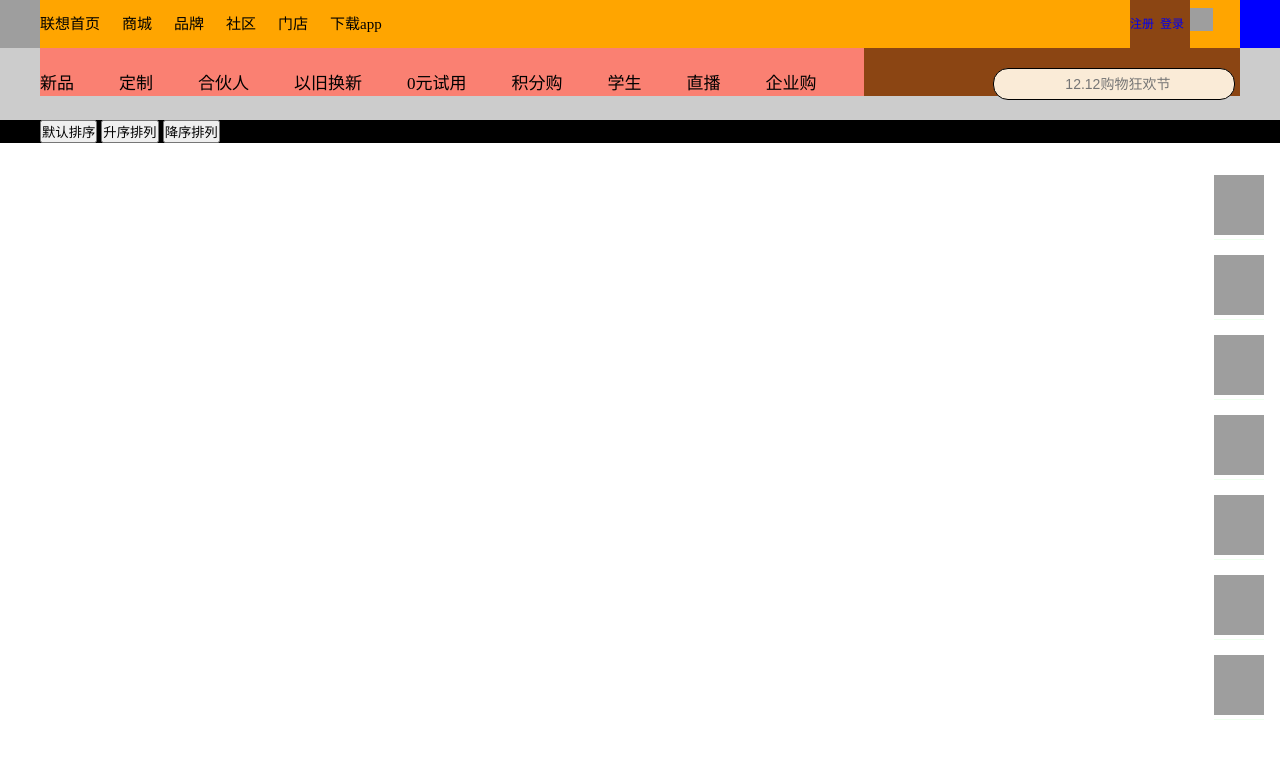
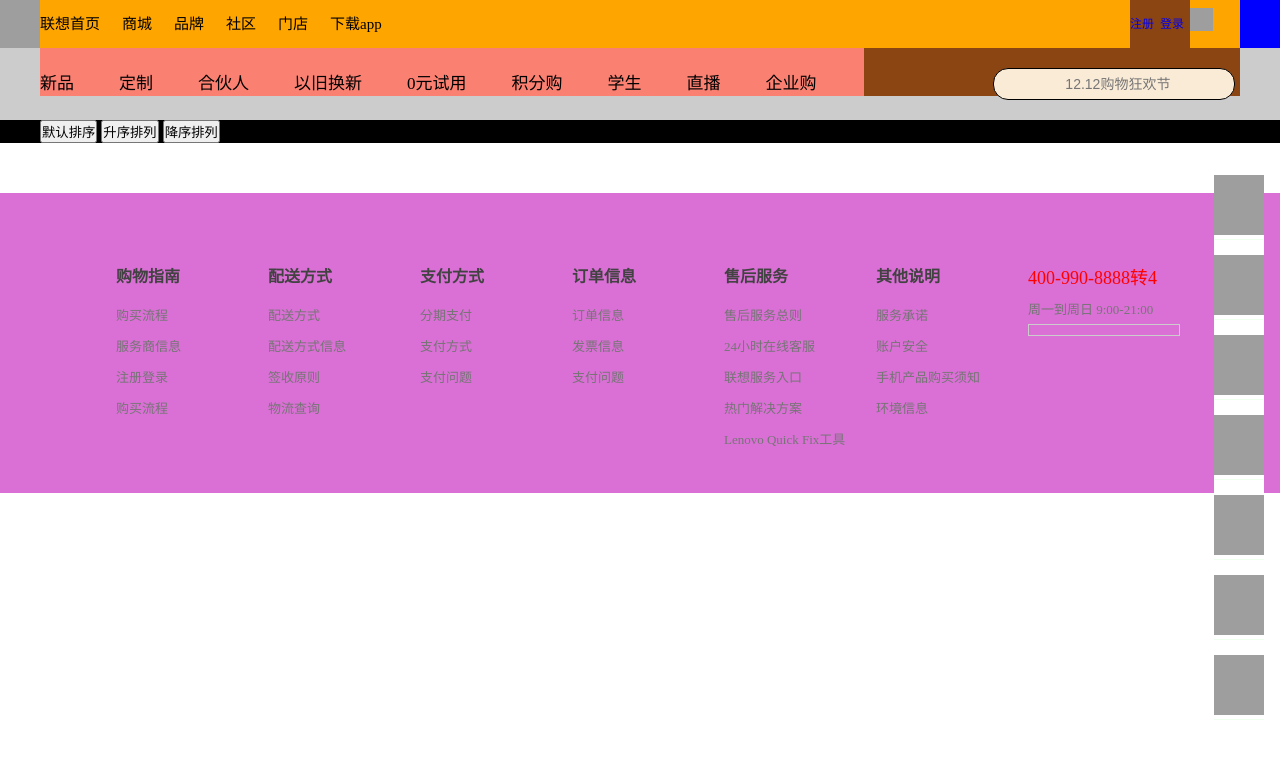
Before and after one commit to limai1995/lenovo2020, a PHP site: page /list.html in a window 1280 px wide. Shown: the top 759 px of the page. Run offline with PHP 8.4, Linux system fonts and the light colour scheme; grey boxes are pictures that could not be loaded.

Commit message:
12.18提交联想

```diff
--- a/src/cart.html
+++ b/src/cart.html
@@ -123,6 +123,10 @@
                                 <b></b>
                             </div>
                         </div>
+
+                    </div>
+                    <div id="price-end">
+                        <a href="javascript:;">去结算</a>
                     </div>
                 </div>
             </div>
--- a/src/list.html
+++ b/src/list.html
@@ -95,6 +95,62 @@
             </div>
         </div>
     </div>
+
+
+    <div id="footer">
+        <div class="footer-c">
+            <ul>
+                <li>
+                    <p>购物指南</p>
+                    <p>购买流程</p>
+                    <p>服务商信息</p>
+                    <p>注册登录</p>
+                    <p>购买流程</p>
+                </li>
+                <li>
+                    <p>配送方式</p>
+                    <p>配送方式</p>
+                    <p>配送方式信息</p>
+                    <p>签收原则</p>
+                    <p>物流查询</p>
+                </li>
+                <li>
+                    <p>支付方式</p>
+                    <p>分期支付</p>
+                    <p>支付方式</p>
+                    <p>支付问题</p>
+                </li>
+                <li>
+                    <p>订单信息</p>
+                    <p>订单信息</p>
+                    <p>发票信息</p>
+                    <p>支付问题</p>
+                </li>
+                <li>
+                    <p>售后服务</p>
+                    <p>售后服务总则</p>
+                    <p>24小时在线客服</p>
+                    <p>联想服务入口</p>
+                    <p>热门解决方案</p>
+                    <p>Lenovo Quick Fix工具</p>
+                </li>
+                <li>
+                    <p>其他说明</p>
+                    <p>服务承诺</p>
+                    <p>账户安全</p>
+                    <p>手机产品购买须知</p>
+                    <p>环境信息</p>
+                </li>
+                <li>
+                    <div>
+                        <p>400-990-8888转4</p>
+                        <p>周一到周日 9:00-21:00</p>
+
+                        </p>
+                    </div>
+                </li>
+            </ul>
+        </div>
         <!-- 引入jquery -->
         <!-- 引入懒加载插件 -->
         <!-- 引入分页的插件 -->
--- a/src/style/list.css
+++ b/src/style/list.css
@@ -170,6 +170,79 @@
 }
 
 
+/* 底部 */
+
+#footer {
+    width: 100%;
+    height: 300px;
+    background: orchid;
+    margin-top: 50px;
+}
+
+#footer .footer-c {
+    width: 1200px;
+    height: 100%;
+    margin: 0 auto;
+}
+
+#footer .footer-c ul {
+    width: 1124px;
+    height: 160px;
+    padding: 70px 0 70px 76px;
+    list-style: none;
+}
+
+#footer .footer-c ul li {
+    width: 152px;
+    float: left;
+}
+
+#footer .footer-c ul li p {
+    cursor: pointer;
+}
+
+#footer .footer-c ul li>p {
+    margin-bottom: 12px;
+    font-size: 13px;
+    color: #757575;
+}
+
+#footer .footer-c ul li>P:first-child {
+    color: #424242;
+    font-size: 16px;
+    font-weight: 600;
+    margin-bottom: 18px;
+}
+
+#footer .footer-c ul li div p:first-child {
+    color: red;
+    font-size: 18px;
+    font-weight: 500;
+    margin-bottom: 10px;
+}
+
+#footer .footer-c ul li div P:nth-child(2) {
+    font-size: 13px;
+    color: #757575;
+    margin-bottom: 6px;
+}
+
+#footer .footer-c ul li div p:last-child {
+    text-align: center;
+    padding: 5px;
+    border: 1px solid #ccc;
+    color: #aaa;
+}
+
+#footer .footer-c ul li div p:last-child .icon-huiyuan4 {
+    font-size: 20px;
+}
+
+#footer .footer-c ul li div p:last-child:hover {
+    color: black;
+}
+
+
 /* 最右边盒子 */
 
 #right {
```
Also changed, not shown: src/style/cart.css (+19 -0 lines). Lines whose indentation alone changed are shown as unchanged.
